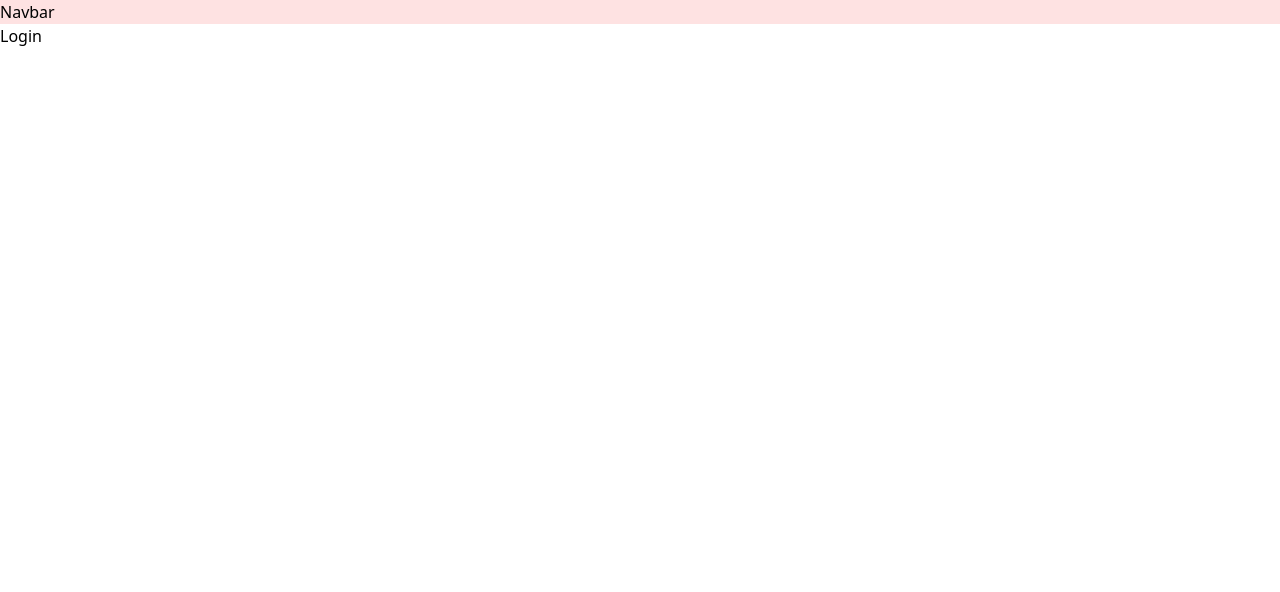
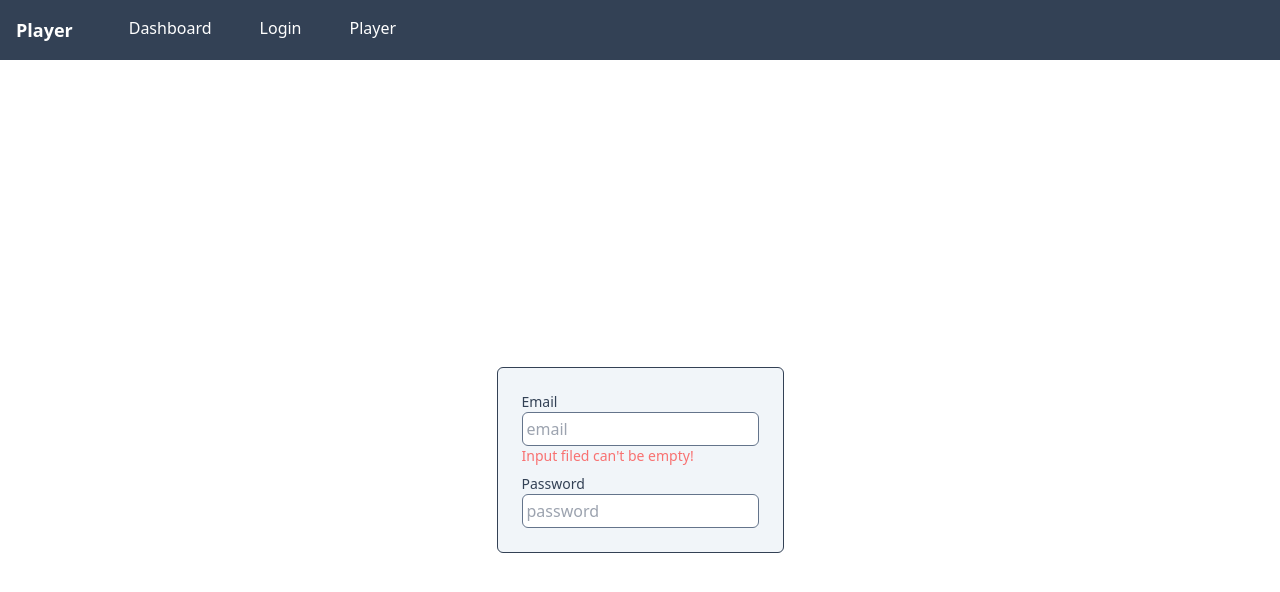
Before and after one commit to devemre/player-app, a React (Vite) app in the folder player-frontend/: page /login in a window 1280 px wide. Shown: the top 592 px of the page. Built offline with nearby package versions, Linux system fonts and the light colour scheme; no server answers.

Commit message:
Navbar Login

```diff
--- /dev/null
+++ b/player-frontend/src/components/Input/Input.tsx
@@ -0,0 +1,44 @@
+import { ChangeEvent, FC } from "react";
+
+interface InputProps {
+  type: "text" | "number" | "email" | "password";
+  label?: string;
+  value: string | number;
+  name: string;
+  placeholder: string;
+  error?: boolean;
+  disabled?: boolean;
+  onChange: (e: ChangeEvent<HTMLInputElement>) => void;
+}
+
+const Input: FC<InputProps> = ({
+  type,
+  label,
+  value,
+  name,
+  placeholder,
+  error,
+  disabled,
+  onChange,
+}) => {
+  return (
+    <div>
+      {label && <p className="text-slate-700 text-sm">{label}</p>}
+      <input
+        type={type}
+        id={label}
+        value={value}
+        name={name}
+        placeholder={placeholder}
+        onChange={onChange}
+        disabled={disabled}
+        className="outline-none border border-slate-500 rounded-md py-1 pl-1 hover:border-slate-500  focus:border-slate-400 transition-all"
+      />
+      {error && (
+        <p className="text-red-400 text-sm">Input filed can't be empty!</p>
+      )}
+    </div>
+  );
+};
+
+export default Input;
--- /dev/null
+++ b/player-frontend/src/components/Input/index.ts
@@ -0,0 +1,3 @@
+import Input from "./Input";
+
+export default Input;
--- a/player-frontend/src/components/Navbar/Navbar.tsx
+++ b/player-frontend/src/components/Navbar/Navbar.tsx
@@ -1,5 +1,31 @@
+import { Link } from "react-router-dom";
+
 const Navbar = () => {
-  return <div className="bg-red-100">Navbar</div>;
+  return (
+    <div className="bg-slate-700 flex flex-row">
+      <div className="p-4 pr-8">
+        <p className="text-lg font-bold text-white">Player</p>
+      </div>
+      <Link
+        to="/"
+        className="p-4 px-6 text-white hover:bg-slate-300 hover:text-slate-900 transition-all duration-[120ms]"
+      >
+        <p>Dashboard</p>
+      </Link>
+      <Link
+        to="/login"
+        className="p-4 px-6 text-white hover:bg-slate-300 hover:text-slate-900 transition-all duration-[120ms]"
+      >
+        <p>Login</p>
+      </Link>
+      <Link
+        to="/player"
+        className="p-4 px-6 text-white hover:bg-slate-300 hover:text-slate-900 transition-all duration-[120ms]"
+      >
+        <p>Player</p>
+      </Link>
+    </div>
+  );
 };
 
 export default Navbar;
--- a/player-frontend/src/components/index.ts
+++ b/player-frontend/src/components/index.ts
@@ -1,4 +1,5 @@
+import Input from "./Input";
+import Navbar from "./Navbar";
 import Table from "./Table";
-import Navbar from "./Navbar";
 
-export { Table, Navbar };
+export { Input, Navbar, Table };
--- a/player-frontend/src/pages/Dashboard/Dashboard.tsx
+++ b/player-frontend/src/pages/Dashboard/Dashboard.tsx
@@ -17,7 +17,7 @@ const Dashboard = () => {
       <Table
         title="Players"
         columns={["Username", "Race", "Class", "Level", "Action"]}
-        data={players}
+        data={[]}
       />
     </div>
   );
--- a/player-frontend/src/pages/Login/Login.tsx
+++ b/player-frontend/src/pages/Login/Login.tsx
@@ -1,5 +1,39 @@
+import { useState } from "react";
+import { Input } from "../../components";
+
 const Login = () => {
-  return <div>Login</div>;
+  const [email, setEmail] = useState<string>("");
+  const [password, setPassword] = useState<string>("");
+
+  return (
+    <div className="flex justify-center items-center h-svh">
+      <div className="bg-slate-100 border border-slate-700 rounded-md p-6 h-fit flex flex-col gap-2">
+        <Input
+          type="email"
+          label="Email"
+          value={email}
+          name="email"
+          placeholder="email"
+          error
+          onChange={(event) => {
+            setEmail(event.target.value);
+            console.log(email);
+          }}
+        />
+        <Input
+          type="password"
+          label="Password"
+          value={password}
+          name="password"
+          placeholder="password"
+          onChange={(event) => {
+            setPassword(event.target.value);
+            console.log(password);
+          }}
+        />
+      </div>
+    </div>
+  );
 };
 
 export default Login;
```
